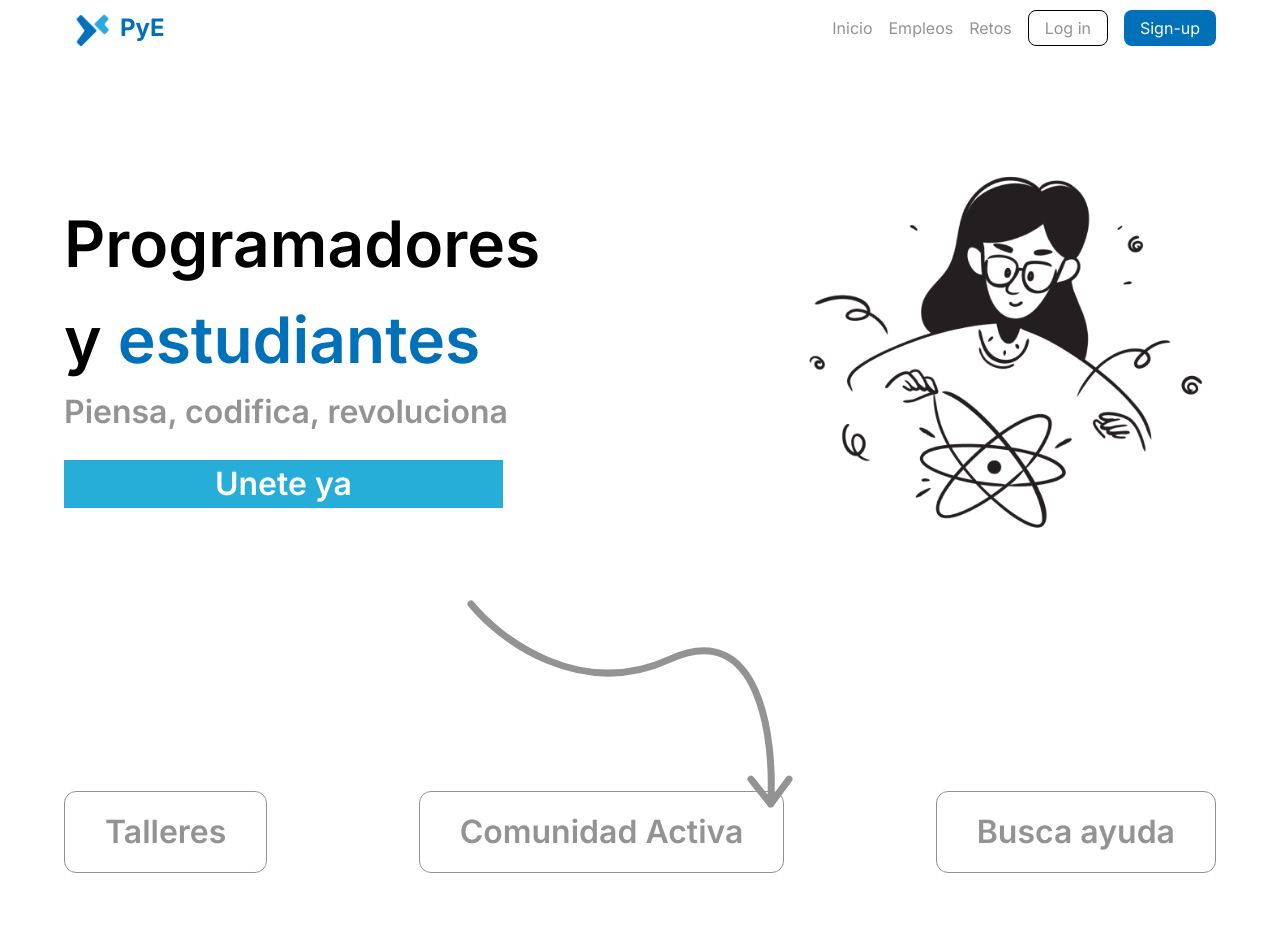
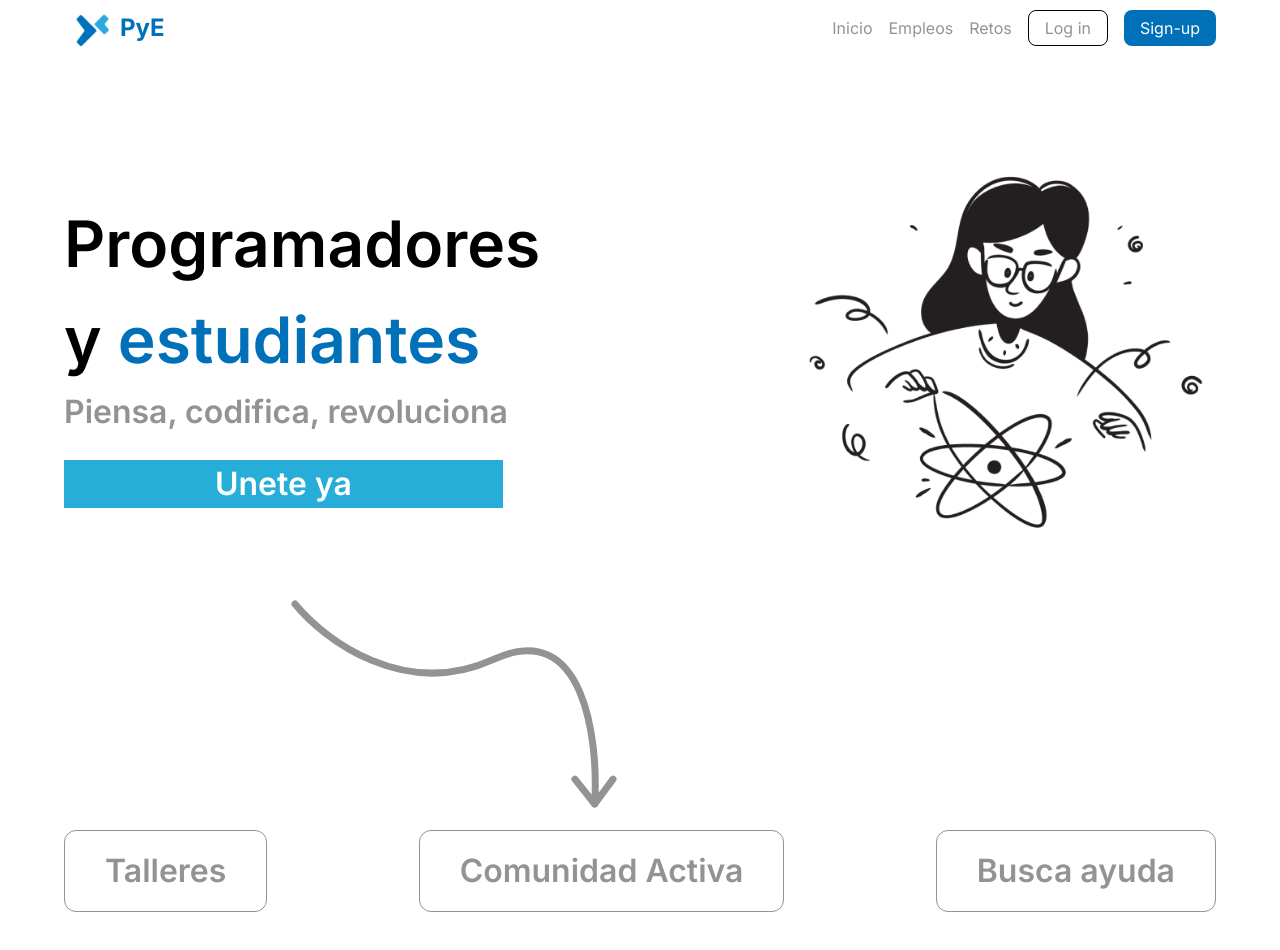
Before and after one commit to Juanies/pye, a Next.js app: page / in a window 1280 px wide. Shown: the top 950 px of the page. After the commit the page ends 912 px from the top, so only its background shows below. Built offline with nearby package versions, Linux system fonts and the light colour scheme.

Commit message:
Arrow responsive with cards

```diff
--- a/images/Arrow.tsx
+++ b/images/Arrow.tsx
@@ -5,7 +5,7 @@ interface ArrowProps {
 export default function Arrow({className} : ArrowProps){
   return(
     <svg className={className} width="400" height="400" viewBox="0 0 400 400" fill="none" xmlns="http://www.w3.org/2000/svg">
-      <path d="M71 124C99.9553 159.555 180.319 220.364 270.131 179.152C359.943 137.939 374.604 258.545 370.712 324M370.712 324L350.901 299.152M370.712 324L389 299.152" stroke="#939393" stroke-width="7" stroke-linecap="round"/>
+      <path d="M71 124C99.9553 159.555 180.319 220.364 270.131 179.152C359.943 137.939 374.604 258.545 370.712 324M370.712 324L350.901 299.152M370.712 324L389 299.152" stroke="#939393" strokeWidth="7" strokeLinecap="round"/>
     </svg>
   )
 }
--- a/src/app/components/FeaturesCards.tsx
+++ b/src/app/components/FeaturesCards.tsx
@@ -2,9 +2,9 @@ export default function FeaturesCards(){
   const features: string[] = ["Talleres", "Comunidad Activa", "Busca ayuda"];
 
   return(
-     <div className="flex  w-[100%] justify-between items-center min-h-[60dvh]">
+     <div className="flex  w-[100%] justify-between lg:flex-row flex-col gap-8 items-center">
         {features.map((feature, index) => (
-          <div className="border text-[#939393] font-semibold border-[#939393] rounded-xl text-[2rem] px-10 py-4" key={index}>
+          <div className="border  text-[#939393] font-semibold border-[#939393] rounded-xl text-[2rem] px-10 py-4" key={index}>
             {feature}
           </div>
         ))}
--- a/src/app/page.tsx
+++ b/src/app/page.tsx
@@ -1,22 +1,28 @@
+"use client"
+import { useEffect, useState } from 'react';
 import Image from "next/image";
-import Proton from "../../images/tecno.png"
+import Proton from "../../images/tecno.png";
 import HyperLink from "./components/HyperLink";
 import Arrow from "../../images/Arrow";
 import FeaturesCards from "./components/FeaturesCards";
+
 export default function Home() {
+
+
+
   return (
     <main className="flex min-h-screen mx-auto container mt-14 flex-col lg:max-w-6xl md:max-w-2xl items-center justify-between ">
-      <section className="flex  w-[100%] justify-between items-center min-h-[60dvh]" >
+      <section className="flex   w-[100%] justify-between items-center min-h-[60dvh] relative" >
         <div>
           <h1 className=" text-[##939393] leading-normal text-[4rem] max-w-[8em] font-semibold">
             Programadores y <span className="text-[#0070B9]">estudiantes</span>
           </h1>
           <p className="font-semibold text-[#939393] text-[2rem]">Piensa, codifica, revoluciona</p>
-          <HyperLink text="Unete ya" url="#"/>
+          <HyperLink text="Unete ya" url='./page.tsx'   />
+          <Arrow className="absolute lg:block hidden  left-[10rem] top-[23rem]" />
         </div>
         <Image src={Proton} alt="Mujer aprendiendo." width="420" height="420" />
       </section>
-      <Arrow className="absolute left-[25em] top-[30em]"/>
       <FeaturesCards/>
     </main>
   );
```
